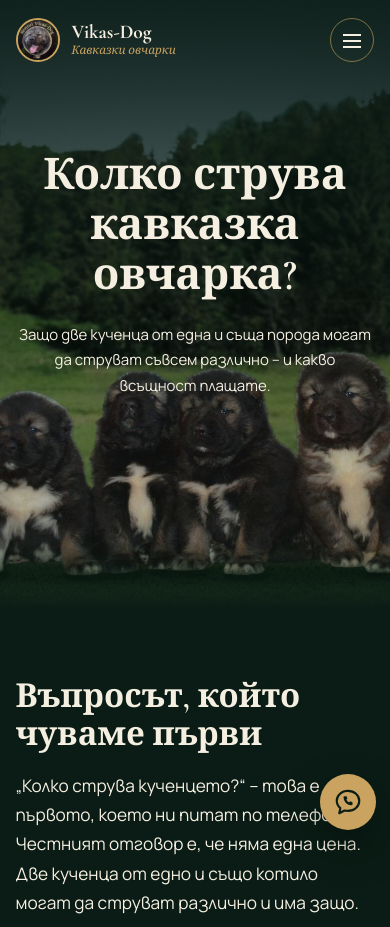
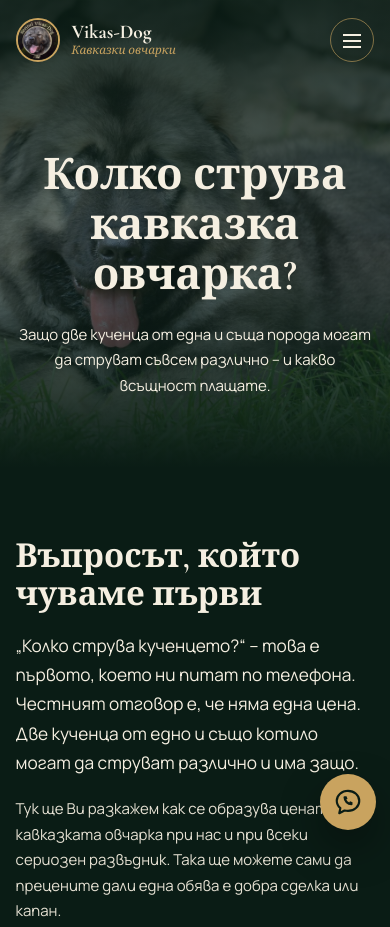
Before and after one commit to Nikstars/vikasdog, a plain HTML site: page price.html in a window 390 px wide. Shown: the top 927 px of the page. Drawn offline with nearby package versions, Linux system fonts and the light colour scheme.

```diff
--- a/css/style.css
+++ b/css/style.css
@@ -733,14 +733,7 @@ ol {
 }
 
 .hero-puppies {
-    padding-bottom: 300px;
-    background-image: url("../images/photos/puppies-forest.jpg");
-    background-position: center bottom;
-}
-
-/* кученцата са долу – там затъмняването е по-слабо, за да се виждат */
-.hero-puppies::before {
-    background: linear-gradient(180deg, rgba(10, 28, 21, 0.88) 0%, rgba(10, 28, 21, 0.55) 38%, rgba(10, 28, 21, 0.1) 68%, rgba(10, 28, 21, 0.25) 90%, var(--green-950) 100%);
+    background-image: url("../images/photos/puppy-grass.jpg");
 }
 
 .hero-contact {
@@ -2536,10 +2529,6 @@ main,
         padding: 150px 0 70px;
     }
 
-    .hero-puppies {
-        padding-bottom: 210px;
-    }
-
     .page-hero h1 {
         font-size: 2.9em;
     }
```
Also changed, not shown: images/photos/puppies-forest.jpg (deleted).
